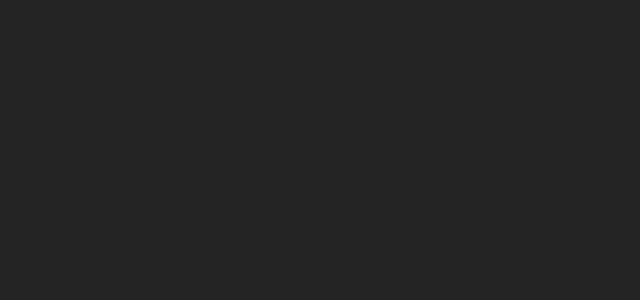
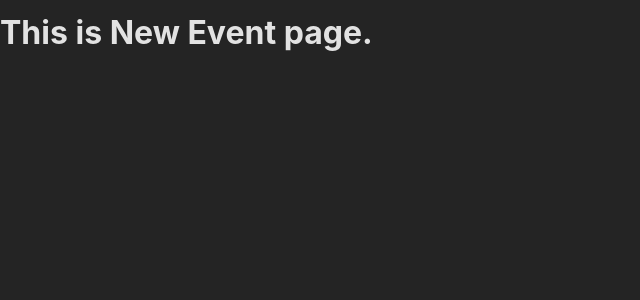
Before and after one commit to VinitChaudhari85/events-project, a React (Create React App) app in the folder frontend/: page /events/new in a window 1280 px wide. Shown: the top 300 px of the page, without its empty margins (0-640 px from the left). Built offline with nearby package versions, Linux system fonts and the light colour scheme.

Commit message:
updated
.

```diff
--- a/frontend/package.json
+++ b/frontend/package.json
@@ -8,6 +8,7 @@
         "@testing-library/user-event": "^14.5.2",
         "react": "^19.0.0",
         "react-dom": "^19.0.0",
+        "react-router-dom": "^7.13.1",
         "react-scripts": "5.0.1",
         "web-vitals": "^1.1.1"
     },
--- a/frontend/src/App.js
+++ b/frontend/src/App.js
@@ -1,27 +1,20 @@
-// Challenge / Exercise
+import { createBrowserRouter, RouterProvider } from 'react-router-dom'
+import Home from './pages/Home';
+import Events from './pages/Events'
+import EventDetail from './pages/EventDetail'
+import NewEvent from './pages/NewEvent'
+import EditEvent from './pages/EditEvent'
 
-// 1. Add five new (dummy) page components (content can be simple <h1> elements)
-//    - HomePage
-//    - EventsPage
-//    - EventDetailPage
-//    - NewEventPage
-//    - EditEventPage
-// 2. Add routing & route definitions for these five pages
-//    - / => HomePage
-//    - /events => EventsPage
-//    - /events/<some-id> => EventDetailPage
-//    - /events/new => NewEventPage
-//    - /events/<some-id>/edit => EditEventPage
-// 3. Add a root layout that adds the <MainNavigation> component above all page components
-// 4. Add properly working links to the MainNavigation
-// 5. Ensure that the links in MainNavigation receive an "active" class when active
-// 6. Output a list of dummy events to the EventsPage
-//    Every list item should include a link to the respective EventDetailPage
-// 7. Output the ID of the selected event on the EventDetailPage
-// BONUS: Add another (nested) layout route that adds the <EventNavigation> component above all /events... page components
+const router = createBrowserRouter([
+  {path: '/', element: <Home/> },
+  {path: '/events', element: <Events/>},
+  {path: '/events/:eventId', element: <EventDetail/>},
+  {path: '/events/new', element: <NewEvent/>},
+  {path: '/events/:eventId/edit', element: <EditEvent/>}
+]);
 
 function App() {
-  return <div></div>;
+  return <RouterProvider router={router}/>
 }
 
 export default App;
--- /dev/null
+++ b/frontend/src/pages/EditEvent.js
@@ -0,0 +1,3 @@
+export default function EditEvent() {
+    return <h1>This is edit event page.</h1>
+};
--- /dev/null
+++ b/frontend/src/pages/EventDetail.js
@@ -0,0 +1,3 @@
+export default function EventDetail() {
+    return <h1>This is event detail page.</h1>
+};
--- /dev/null
+++ b/frontend/src/pages/Events.js
@@ -0,0 +1,3 @@
+export default function Events() {
+    return <h1>this is events page.</h1>
+};
--- /dev/null
+++ b/frontend/src/pages/Home.js
@@ -0,0 +1,3 @@
+export default function Home() {
+    return <h1>this is home page.</h1>
+};
--- /dev/null
+++ b/frontend/src/pages/NewEvent.js
@@ -0,0 +1,3 @@
+export default function NewEvent() {
+    return <h1>This is New Event page.</h1>
+};
--- /dev/null
+++ b/frontend/src/pages/Root.js
@@ -0,0 +1,5 @@
+export default function RootLayout() {
+    return <>
+
+    </>
+};
```
Also changed, not shown: 1 other file (tests, documents, lock files or other folders).
